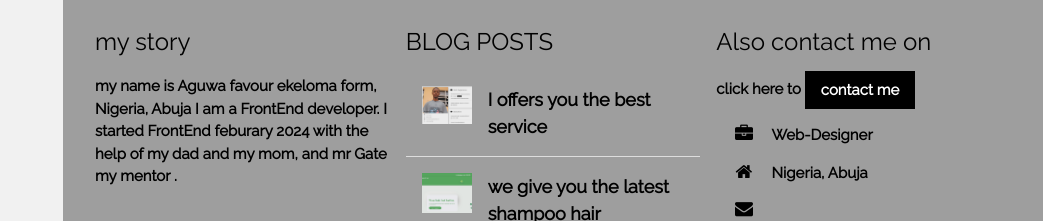
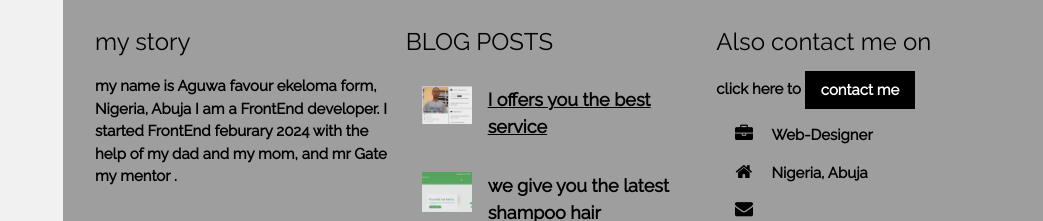
Before and after one commit to AguwaFavour15/Portfolio-, a plain HTML site: page index.html in a window 1280 px wide. Shown: the part 4657-4878 px from the top of the page, without its empty margins (237-1280 px from the left). Drawn offline with nearby package versions, Linux system fonts and the light colour scheme.

Commit message:
Add files via upload
Signed-off-by: Favour 15 <favourstar620@gmail.com>

```diff
--- a/index.html
+++ b/index.html
@@ -256,11 +256,13 @@ data-aos-easing="ease-in-sine" style="z-index:3;width:300px;font-weight:bold" id
       <div class="w3-third">
         <h3>BLOG POSTS</h3>
         <ul class="w3-ul">
+         <a href="cv.html">
           <li class="w3-padding-16 w3-hover-black">
             <img src="IMG_1118.jpg" class="w3-left w3-margin-right" style="width:50px">
             <span class="w3-large">I offers you the best service  </span><br>
             <span></span>
           </li>
+         </a>
           <li class="w3-padding-16 w3-hover-black">
             <img src="IMG_1112.jpg" class="w3-left w3-margin-right" style="width:50px">
             <span class="w3-large">we give you the latest shampoo hair</span><br>
```
